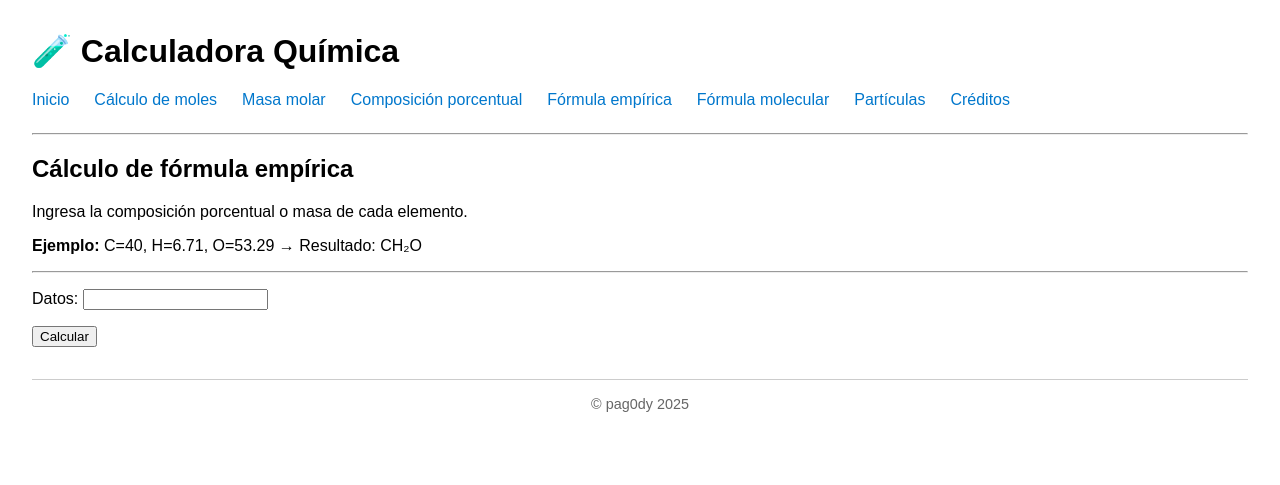
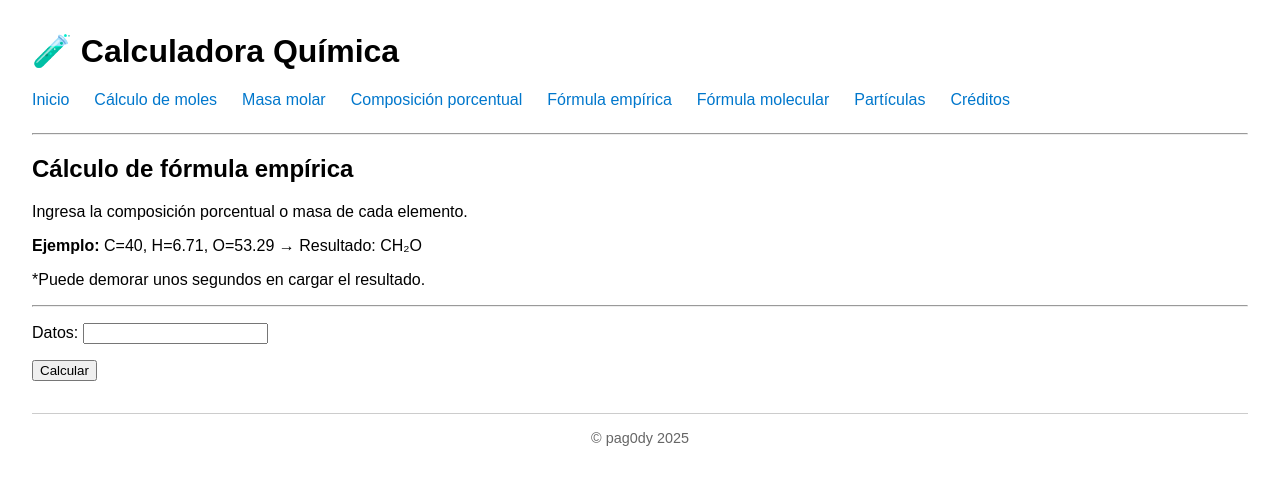
Before and after one commit to pag0dy/quimicalc, a Django app: page /formula-empirica/ in a window 1280 px wide. Shown: the top 485 px of the page. Run offline with Django 4.2, Linux system fonts and the light colour scheme.

Commit message:
agrega disclaimer

```diff
--- a/calculos/templates/calculos/formula_empirica.html
+++ b/calculos/templates/calculos/formula_empirica.html
@@ -4,6 +4,7 @@
 <h2>Cálculo de fórmula empírica</h2>
 <p>Ingresa la composición porcentual o masa de cada elemento.</p>
 <p><strong>Ejemplo:</strong> C=40, H=6.71, O=53.29 → Resultado: CH₂O</p>
+<p>*Puede demorar unos segundos en cargar el resultado.</p>
 <hr>
 <form method="post">
     {% csrf_token %}
```
